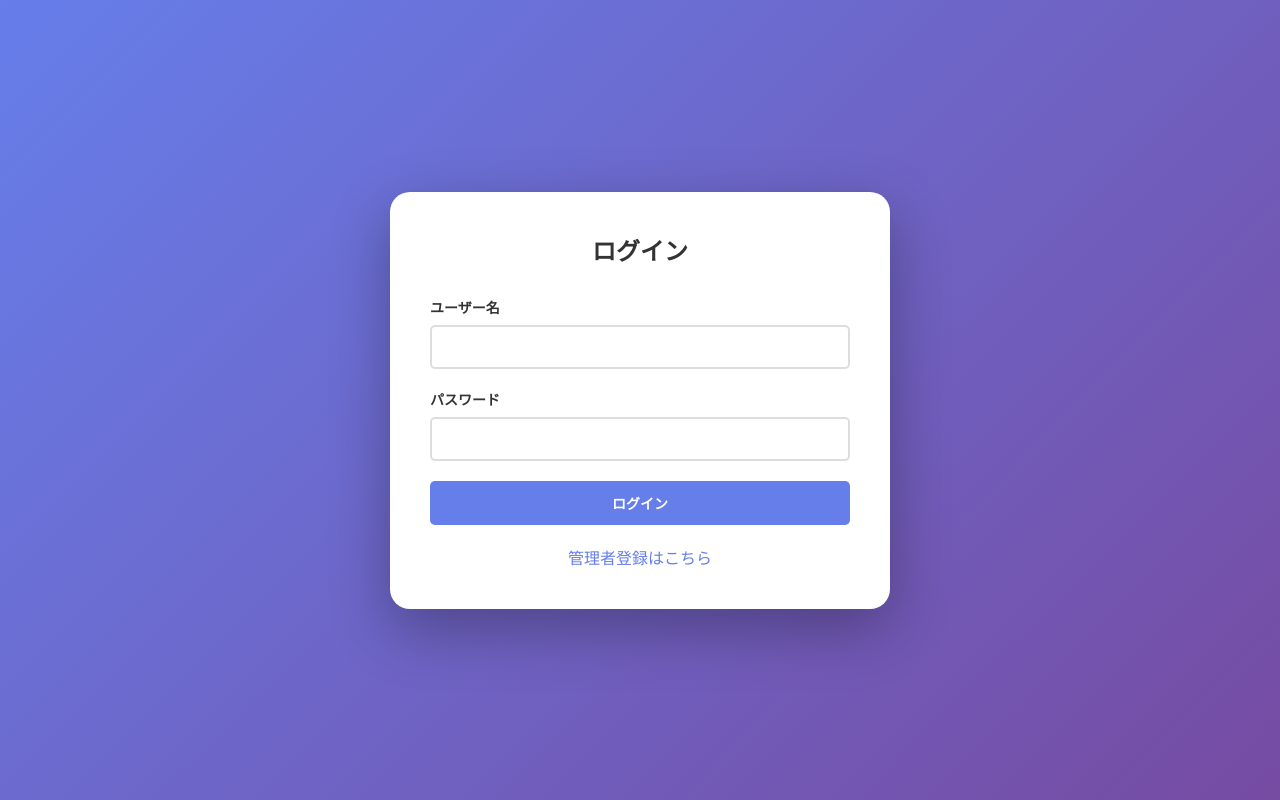
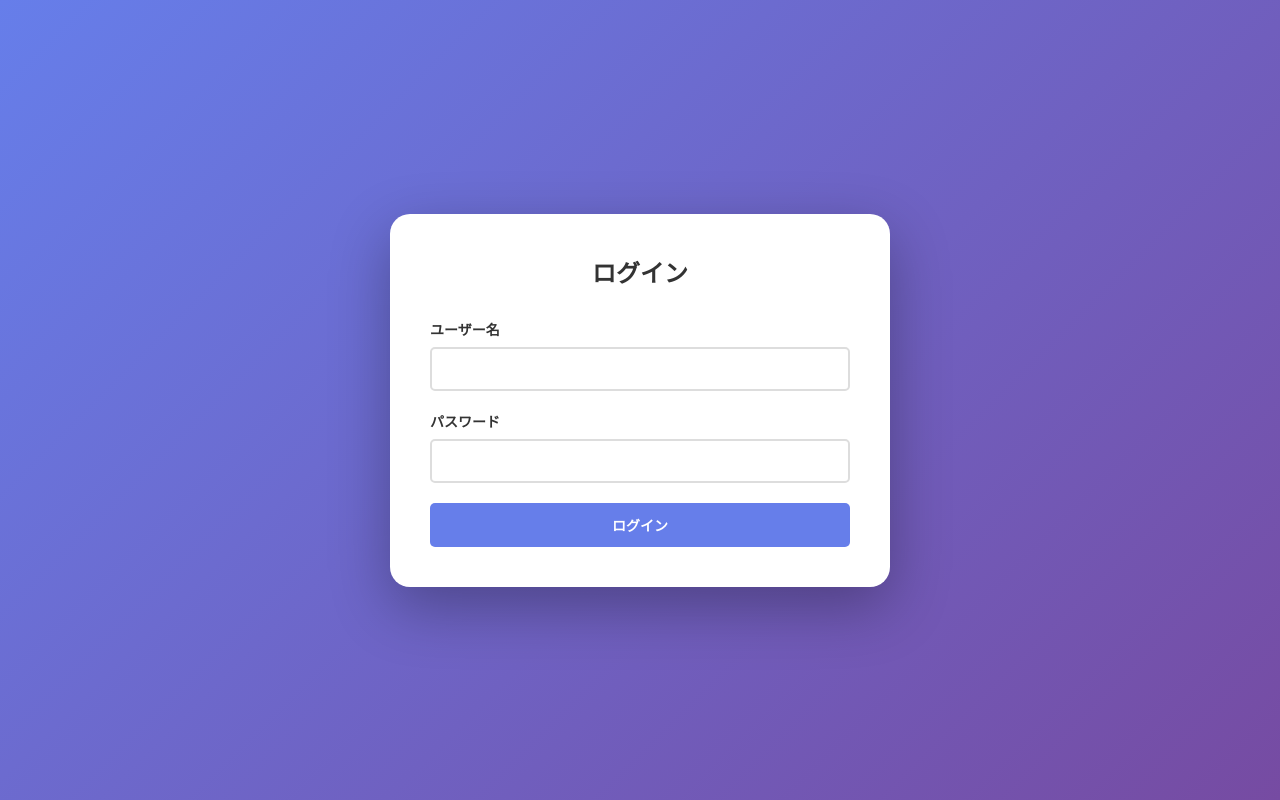
Before and after one commit to Miley0116/reservation_system, a Django app: page /admin-login/ in a window 1280 px wide. Run offline with Django 5.2, Linux system fonts and the light colour scheme.

Commit message:
管理者ログイン画面から登録リンクを削除

```diff
--- a/main/templates/main/login.html
+++ b/main/templates/main/login.html
@@ -125,10 +125,6 @@
 
             <button type="submit">ログイン</button>
         </form>
-
-        <p style="text-align: center; margin-top: 20px;">
-            <a href="{% url 'register' %}" style="color: #667eea; text-decoration: none;">管理者登録はこちら</a>
-        </p>
     </div>
 </body>
 </html>
```
